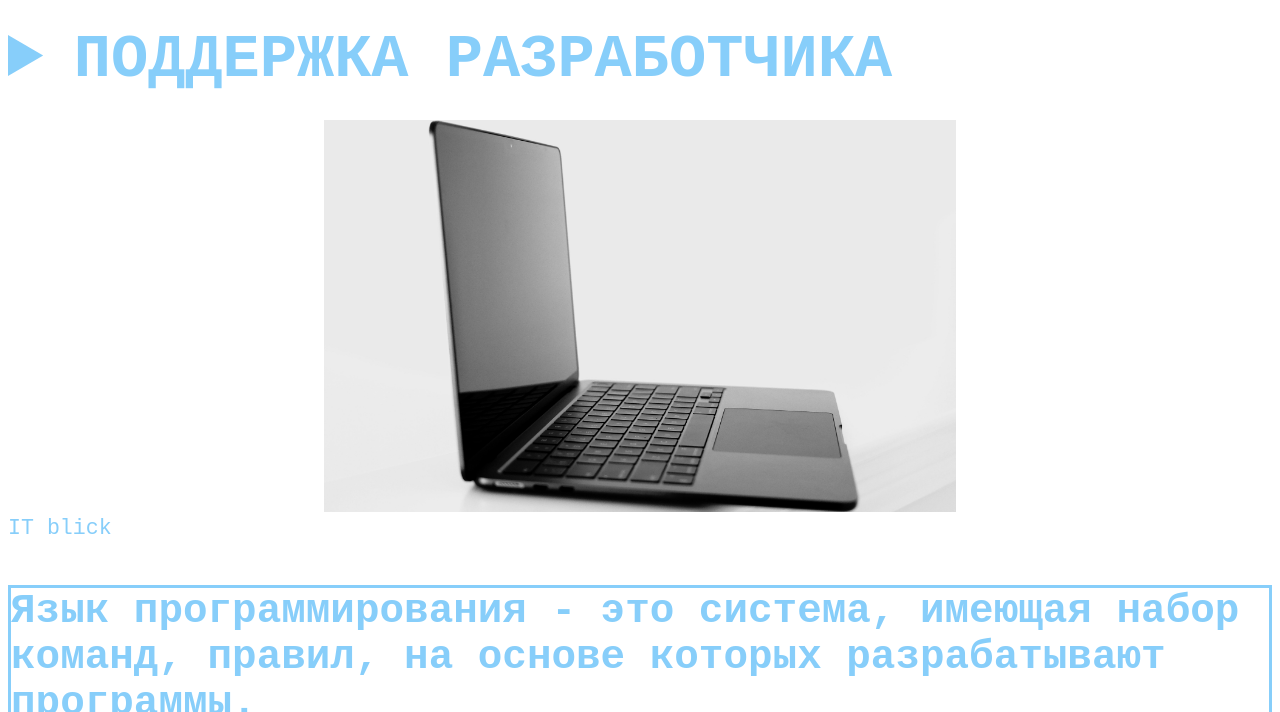
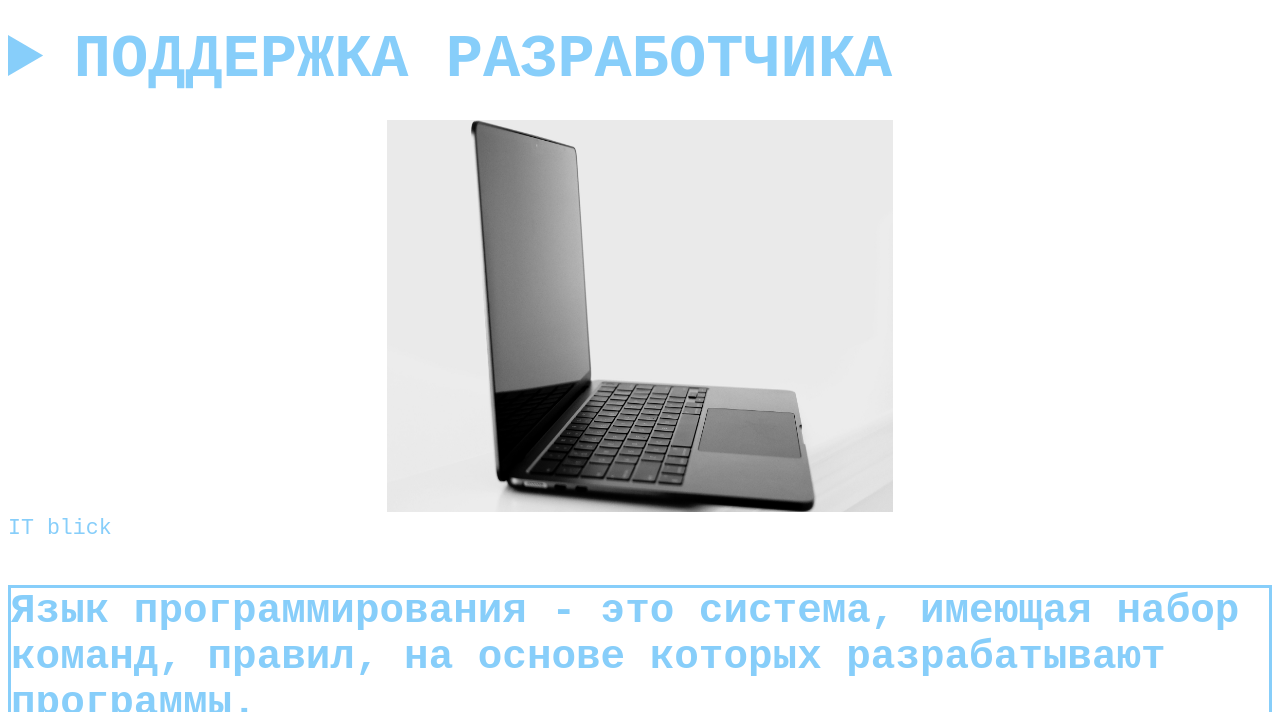
Before and after one commit to Muhammad-2165/---ITbl1ck, a plain HTML site: page index.html in a window 1280 px wide. Shown: the part 542-1254 px from the top of the page. Drawn offline with Linux system fonts and the light colour scheme.

Commit message:
Add files via upload

```diff
--- a/index.html
+++ b/index.html
@@ -13,7 +13,7 @@
 		ВЫ МОЖЕТЕ ПОЛОЖИТЬ ДЕНЬГИ НА STEAM АККАУНТ Prosto_Maga40 <br>
 		ПОДДЕРЖКА ОТ 0.20$ = +KOTLIN НА САЙТ
 	    </code></big></details>
-		<div id="GGG"><img src="./rrrr.jpg" style="height: 50%; width: 50%;"></div>
+		<div id="GGG"><img src="./rrrr.jpg" style="height: 50%; width: 40%;"></div>
 
 		<p><big><code>IT blick</code></big></p>
 		<h3 style="color: lightskyblue;"> Язык программирования - это система, имеющая набор команд, правил, на основе которых разрабатывают программы.</h3>
```
Also changed, not shown: star.png (added).
